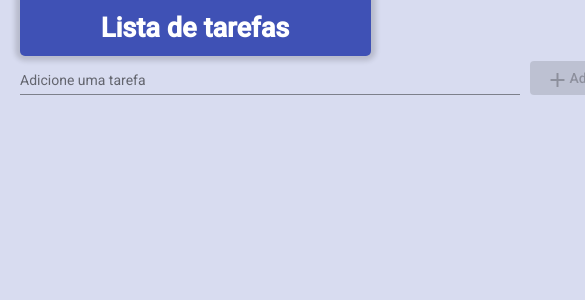
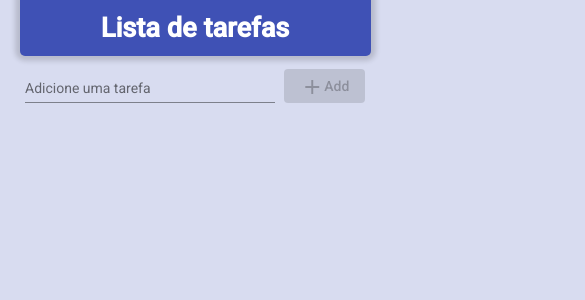
Before and after one commit to ranielsobrinho/AngularToDo, an Angular app: page / in a window 390 px wide. Shown: the top 300 px of the page, 585 px wide, since content can reach past the window. Built offline with nearby package versions, Linux system fonts and the light colour scheme.

Commit message:
Add media rule for mobile screens

```diff
--- a/src/app/pages/todo-list/todo-list.component.css
+++ b/src/app/pages/todo-list/todo-list.component.css
@@ -5,10 +5,22 @@
 .input{
     width: 31.25rem; /* equivale a 500px */
     margin-right: 10px;
+    margin-top: .5rem;
 }
 .mat-raised-button{
     display: flex;
     align-items: center;
     height: 2.1rem;
-    margin-top: -12px;
+    margin-top: -5px;
 }
+
+.done{
+    text-decoration: line-through;
+}
+
+@media (max-width: 700px){
+    .input{
+        width: 15.6rem;
+        margin-top: .5rem;
+    }
+}
```
